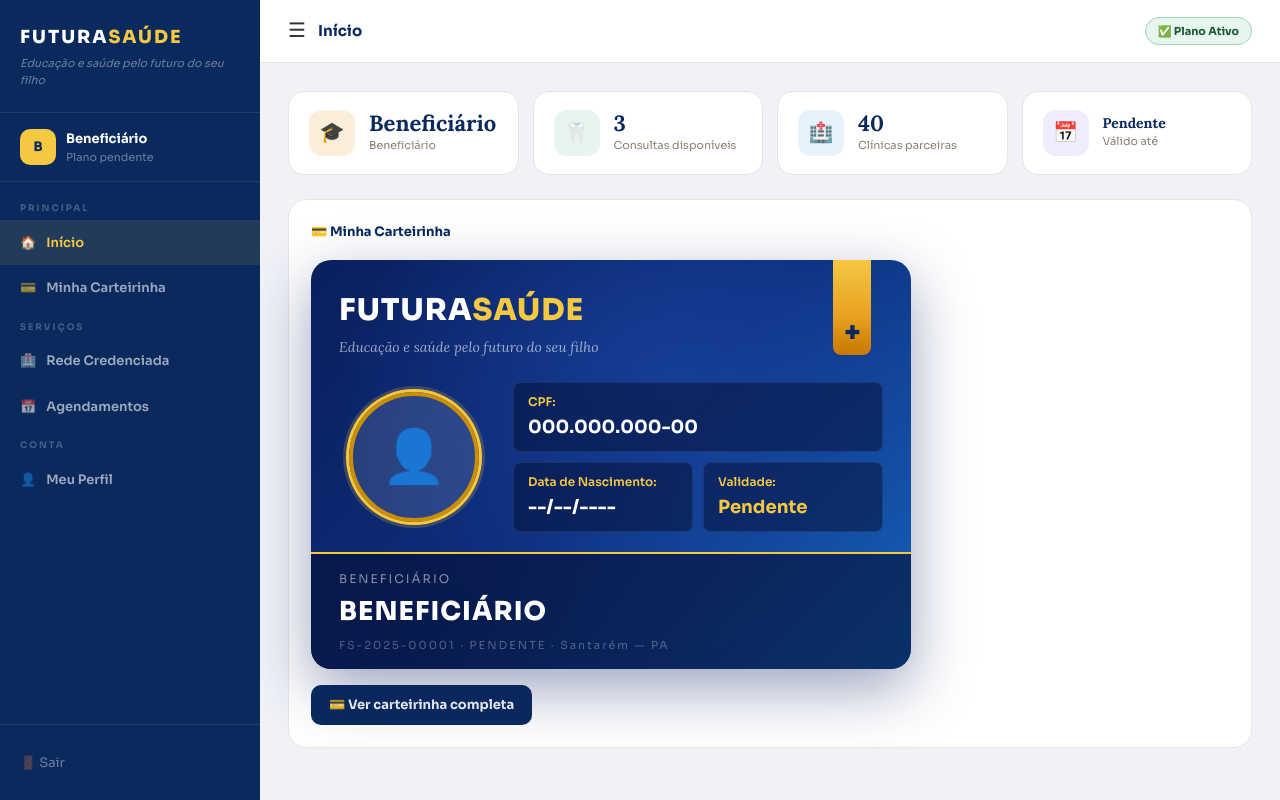
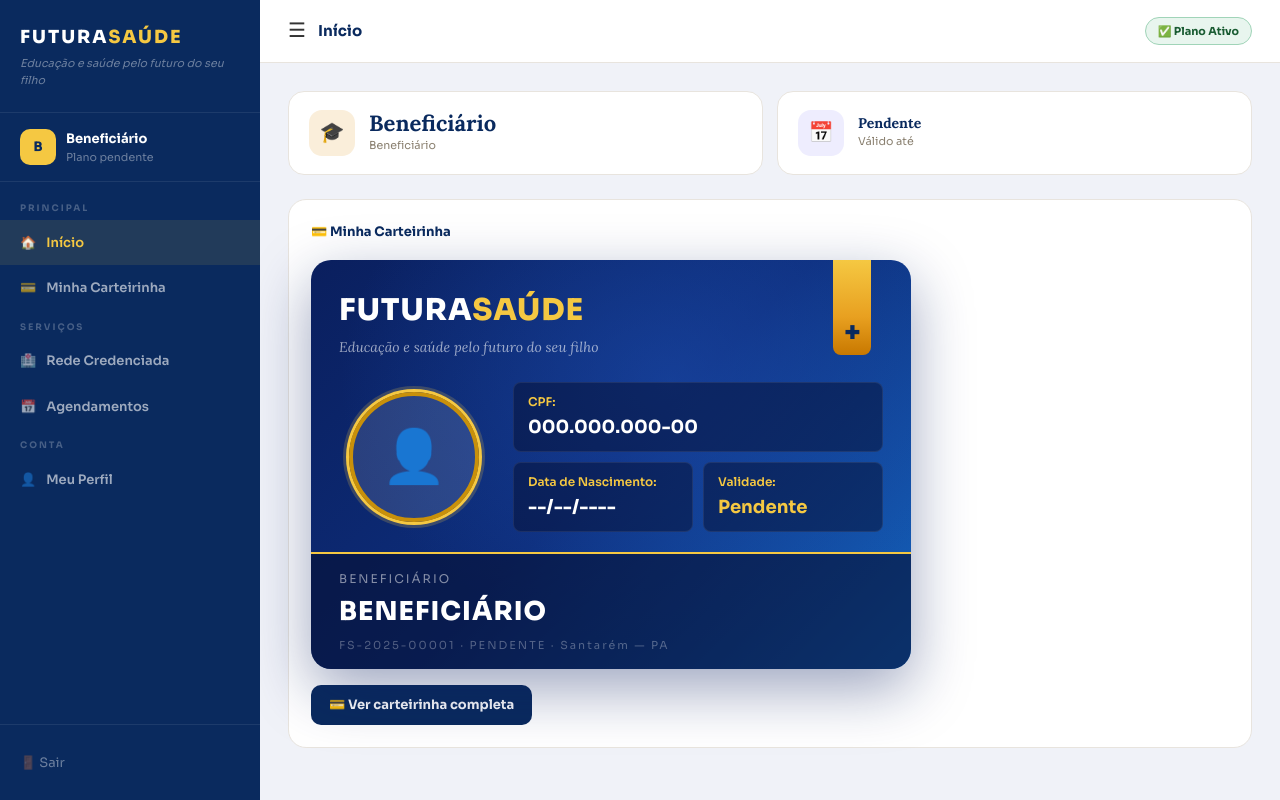
Before and after one commit to agapenegociosdigitais-beep/futurasaude, a Next.js app: page /dashboard in a window 1280 px wide. Built offline with nearby package versions, Linux system fonts and the light colour scheme; no server answers.

Commit message:
fix: remove cards hardcoded consultas e clinicas do dashboard

```diff
--- a/app/dashboard/page.tsx
+++ b/app/dashboard/page.tsx
@@ -456,14 +456,7 @@ export default function DashboardPage() {
                   <div className="stat-icon" style={{ background: '#faeeda' }}>🎓</div>
                   <div><div className="stat-val">{primeiroNome}</div><div className="stat-label">Beneficiário</div></div>
                 </div>
-                <div className="stat-card">
-                  <div className="stat-icon" style={{ background: '#e8f5ee' }}>🦷</div>
-                  <div><div className="stat-val">3</div><div className="stat-label">Consultas disponíveis</div></div>
-                </div>
-                <div className="stat-card">
-                  <div className="stat-icon" style={{ background: '#e6f1fb' }}>🏥</div>
-                  <div><div className="stat-val">40</div><div className="stat-label">Clínicas parceiras</div></div>
-                </div>
+
                 <div className="stat-card">
                   <div className="stat-icon" style={{ background: '#eeedfe' }}>📅</div>
                   <div><div className="stat-val" style={{fontSize:'14px'}}>{validadeCartao}</div><div className="stat-label">Válido até</div></div>
```
